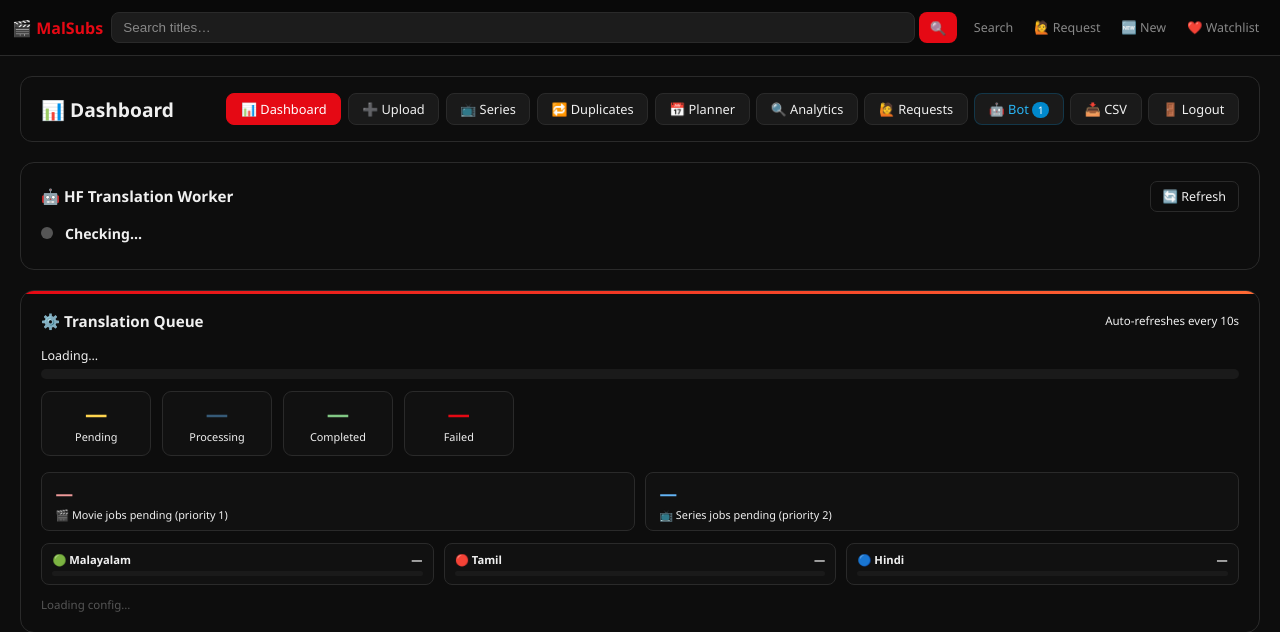
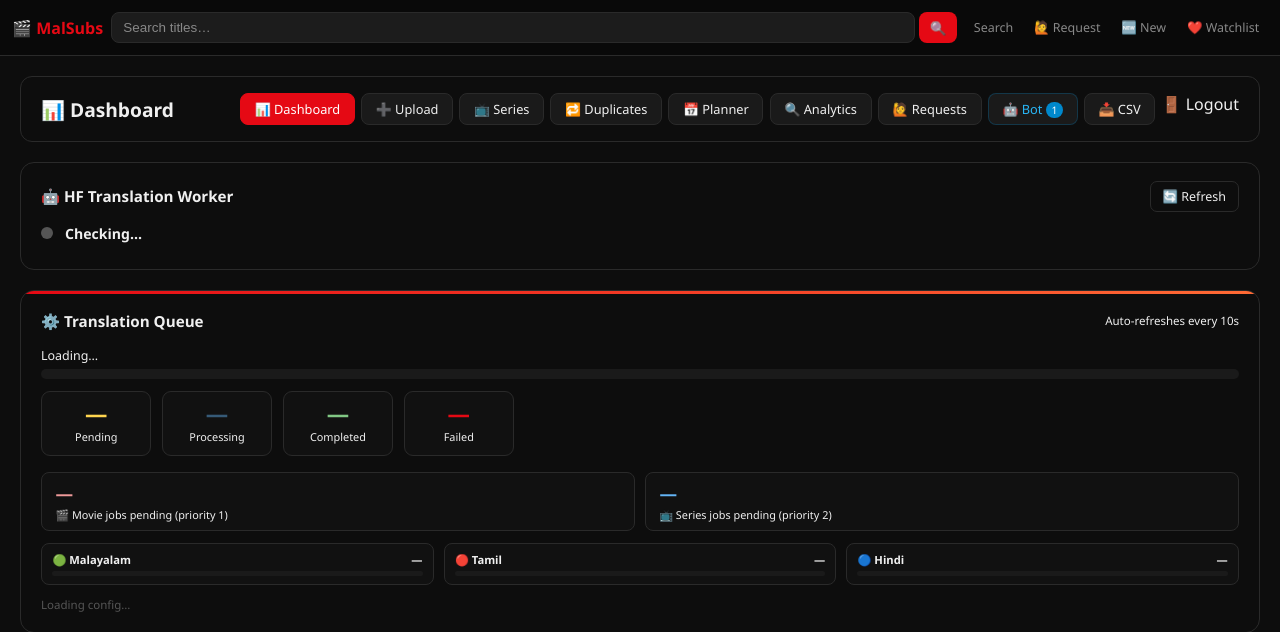
Before and after one commit to filestoreapp/MalayalamSubtitles, a Flask app: page /dashboard in a window 1280 px wide. Shown: the top 632 px of the page. Run offline with Flask 3, Linux system fonts and the light colour scheme; the visitor is signed in with stand-in values (Sample User, id 1); tables that the repository leaves empty hold one stand-in row (values such as "Sample post"); grey boxes marked "Sample" are stand-in pictures; data that the repository does not hold is empty; parts of the project's set-up code (start-up, migrations or seed data) failed here and were passed over; some libraries are stand-ins or nearby versions.

Commit message:
Audit fixes: templates/dashboard.html

```diff
--- a/templates/dashboard.html
+++ b/templates/dashboard.html
@@ -242,7 +242,7 @@
       <a href="/admin/requests">🙋 Requests{% if pending_requests %} <span style="background:var(--accent);color:#fff;border-radius:10px;padding:.05rem .35rem;font-size:.65rem">{{ pending_requests }}</span>{% endif %}</a>
       <a href="/admin/bot-dashboard" class="bot-link">🤖 Bot{% if bot_users %} <span style="background:#0088cc;color:#fff;border-radius:10px;padding:.05rem .35rem;font-size:.65rem">{{ bot_users }}</span>{% endif %}</a>
       <a href="/admin/export_csv">📥 CSV</a>
-      <a href="/logout">🚪 Logout</a>
+      <form action="/logout" method="post" style="display:inline"><input type="hidden" name="csrf_token" value="{{ csrf_token() }}"><button type="submit" style="background:none;border:none;color:inherit;cursor:pointer;font:inherit">🚪 Logout</button></form>
     </nav>
   </div>
 
@@ -417,7 +417,7 @@
   {% if failed_jobs_count > 0 %}
   <div class="failed-alert">
     <p>⚠️ <strong>{{ failed_jobs_count }} translation job{{ 's' if failed_jobs_count > 1 }} failed.</strong> Retry them to re-queue.</p>
-    <a href="/admin/retry_failed" class="fix-btn">🔁 Retry All Failed</a>
+    <form action="/admin/retry_failed" method="post" style="display:inline"><input type="hidden" name="csrf_token" value="{{ csrf_token() }}"><button type="submit" class="fix-btn">🔁 Retry All Failed</button></form>
   </div>
   {% endif %}
 
@@ -426,9 +426,9 @@
     <a href="/admin" class="action-btn">➕ Upload Media</a>
     <a href="/admin/series" class="action-btn">📺 Series Manager</a>
     <a href="/admin/duplicates" class="action-btn">🔁 Find Duplicates</a>
-    <a href="/admin/reset_jobs" class="action-btn">🔄 Reset Stuck Jobs</a>
-    <a href="/admin/retry_failed" class="action-btn">🔁 Retry Failed</a>
-    <a href="/admin/queue_all_missing" class="action-btn">📤 Queue Missing</a>
+    <form action="/admin/reset_jobs" method="post" style="display:inline"><input type="hidden" name="csrf_token" value="{{ csrf_token() }}"><button type="submit" class="action-btn">🔄 Reset Stuck Jobs</button></form>
+    <form action="/admin/retry_failed" method="post" style="display:inline"><input type="hidden" name="csrf_token" value="{{ csrf_token() }}"><button type="submit" class="action-btn">🔁 Retry Failed</button></form>
+    <form action="/admin/queue_all_missing" method="post" style="display:inline"><input type="hidden" name="csrf_token" value="{{ csrf_token() }}"><button type="submit" class="action-btn">📤 Queue Missing</button></form>
     <a href="/admin/export_csv" class="action-btn">📥 Export CSV</a>
     <a href="/admin/requests" class="action-btn">🙋 Manage Requests</a>
     <a href="/admin/bot-dashboard" class="action-btn bot">🤖 Bot Dashboard</a>
@@ -547,13 +547,13 @@
       <div>
         <div class="row-actions">
           <a href="/admin/edit/{{ m.id }}">✏️</a>
-          <a href="/admin/queue_translations/{{ m.id }}">🔄</a>
+          <form action="/admin/queue_translations/{{ m.id }}" method="post" style="display:inline"><input type="hidden" name="csrf_token" value="{{ csrf_token() }}"><button type="submit" style="background:none;border:none;cursor:pointer">🔄</button></form>
           {% if m.media_type == 'movie' %}
           <a href="/movie/{{ m.slug or m.id }}" target="_blank">🔗</a>
           {% else %}
           <a href="/series/{{ m.title | urlencode }}/{{ m.season or 1 }}" target="_blank">🔗</a>
           {% endif %}
-          <a href="/delete/{{ m.id }}" class="del" onclick="return confirm('Delete {{ m.title }}?')">🗑</a>
+          <form action="/delete/{{ m.id }}" method="post" style="display:inline" onsubmit="return confirm('Delete {{ m.title }}?')"><input type="hidden" name="csrf_token" value="{{ csrf_token() }}"><button type="submit" class="del" style="background:none;border:none;cursor:pointer">🗑</button></form>
         </div>
       </div>
     </div>
@@ -602,7 +602,7 @@
           <div style="width:{{ job.progress }}%;height:100%;background:#4caf50;border-radius:2px"></div>
         </div>
         {% endif %}
-        <a href="/admin/delete_job/{{ job.id }}" style="font-size:.65rem;color:#555;text-decoration:none" onclick="return confirm('Remove job?')">✕ Remove</a>
+        <form action="/admin/delete_job/{{ job.id }}" method="post" style="display:inline" onsubmit="return confirm('Remove job?')"><input type="hidden" name="csrf_token" value="{{ csrf_token() }}"><button type="submit" style="background:none;border:none;color:#555;cursor:pointer;font-size:.65rem">✕ Remove</button></form>
       </div>
     </div>
     {% endfor %}
```
